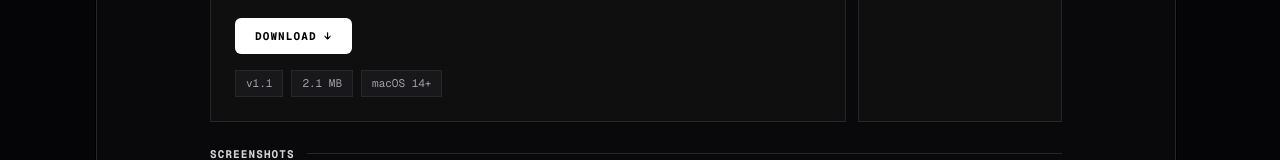
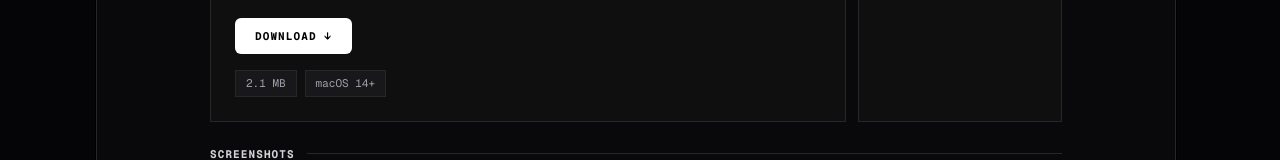
Before and after one commit to o-lehner/olivier-lehner, a Next.js app: page /app/remo in a window 1280 px wide. Shown: the part 303-463 px from the top of the page. Built offline with nearby package versions, Linux system fonts and the light colour scheme.

Commit message:
fix: remove version pill, keep only size + OS

```diff
--- a/src/app/app/[slug]/page.tsx
+++ b/src/app/app/[slug]/page.tsx
@@ -80,7 +80,6 @@ export default function AppDetail() {
             </a>
           )}
           <div className="mt-4 flex flex-wrap gap-2 text-[11px] font-mono">
-            <span className="border border-[#27272a] bg-[#18181b] px-2.5 py-1 text-zinc-400">v{app.version}</span>
             <span className="border border-[#27272a] bg-[#18181b] px-2.5 py-1 text-zinc-400">{app.size}</span>
             <span className="border border-[#27272a] bg-[#18181b] px-2.5 py-1 text-zinc-400">{app.os}</span>
           </div>
```
